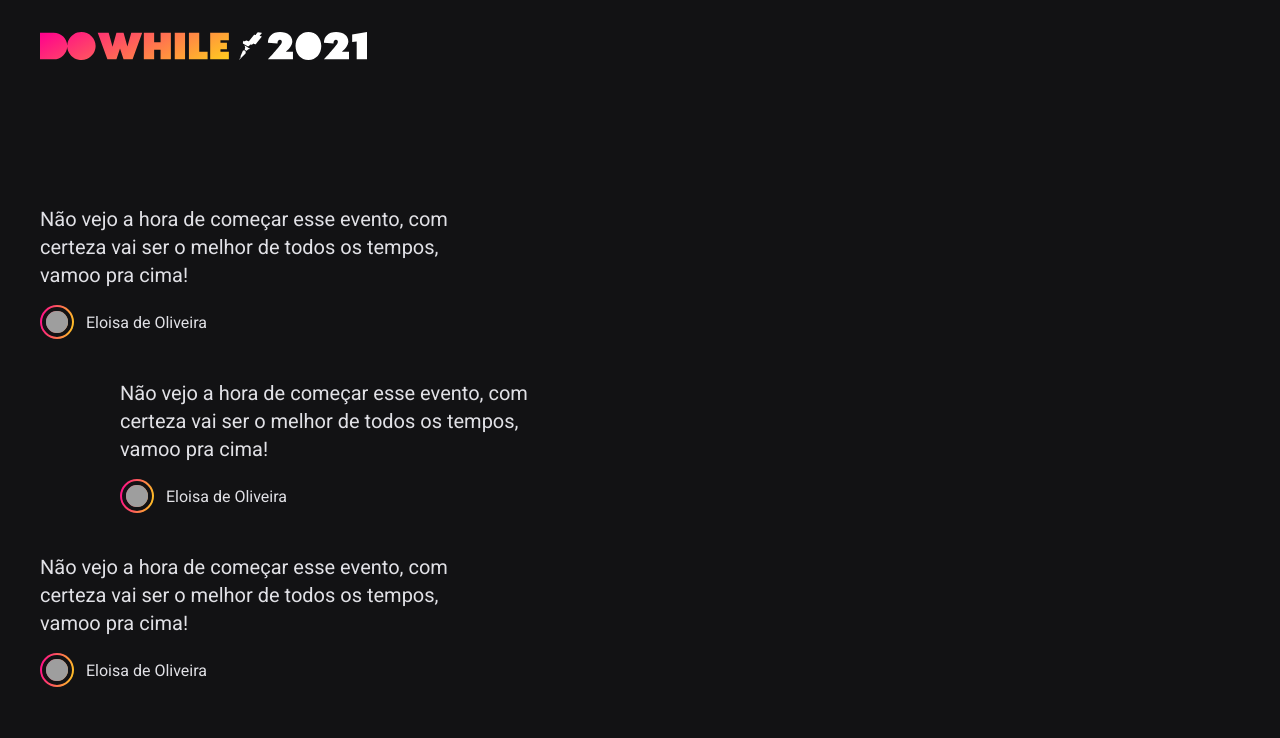
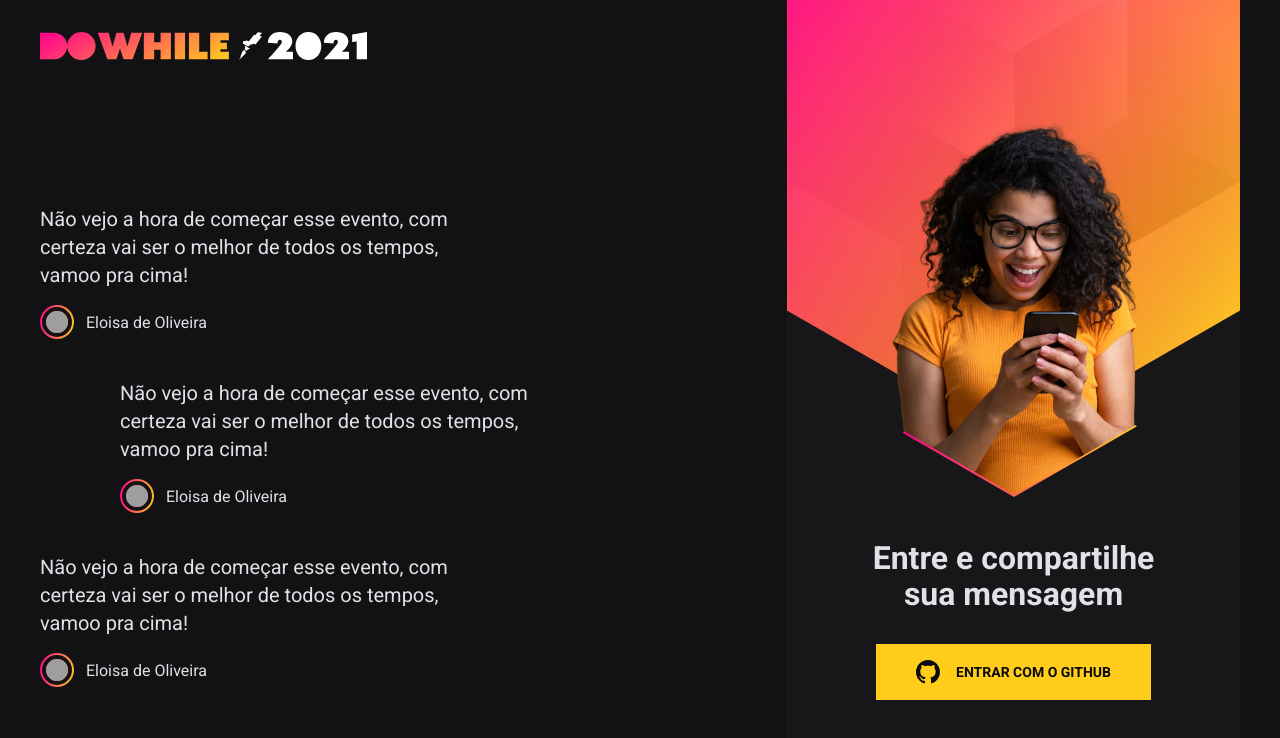
Before and after one commit to EloisaOliveira/nlw-heat-web, a React (Vite) app: page / in a window 1280 px wide. Shown: the top 738 px of the page. Built offline with nearby package versions, Linux system fonts and the light colour scheme; grey boxes are pictures that could not be loaded.

Commit message:
feat: created LoginBox component

```diff
--- a/src/App.tsx
+++ b/src/App.tsx
@@ -1,10 +1,12 @@
 import styles from './App.module.scss'
+import { LoginBox } from './components/LoginBox'
 import { MessageList } from './components/MessageList'
 
 export function App() {
   return (
     <main className={styles.contentWrapper}>
       <MessageList />
+      <LoginBox />
     </main>
   )
 }
--- /dev/null
+++ b/src/components/LoginBox/index.tsx
@@ -0,0 +1,15 @@
+import { VscGithubInverted } from 'react-icons/vsc'
+
+import styles from './styles.module.scss'
+
+export function LoginBox() {
+  return (
+    <div className={styles.loginBoxWrapper}>
+      <strong>Entre e compartilhe sua mensagem</strong>
+      <a href="#" className={styles.signInWithGithub}>
+        <VscGithubInverted size="24" />
+        Entrar com o Github
+      </a>
+    </div>
+  )
+}
--- /dev/null
+++ b/src/components/LoginBox/styles.module.scss
@@ -0,0 +1,42 @@
+.loginBoxWrapper{
+  height: 100vh;
+  width: 100%;
+  background: #17171a url(../../assets/banner-girl.png) no-repeat center top;
+
+  padding: 440px 80px 0;
+  text-align: center;
+
+  display: flex;
+  flex-direction: column;
+  justify-content: center;
+  align-items: center;
+
+  strong {
+    font-size: 32px;
+    line-height: 36px;
+  }
+
+  .signInWithGithub{
+    background: #ffcd1a;
+    margin-top: 32px;
+    padding: 0 40px;
+    height: 56px;
+    color: #09090a;
+    font-size: 14px;
+    font-weight: bold;
+    text-transform: uppercase;
+    text-decoration: none;
+
+    display: flex;
+    align-items: center;
+    justify-content: center;
+
+    svg {
+      margin-right: 16px;
+    }
+
+    &:hover {
+      filter: brightness(0.9);
+    }
+  }
+}
```
